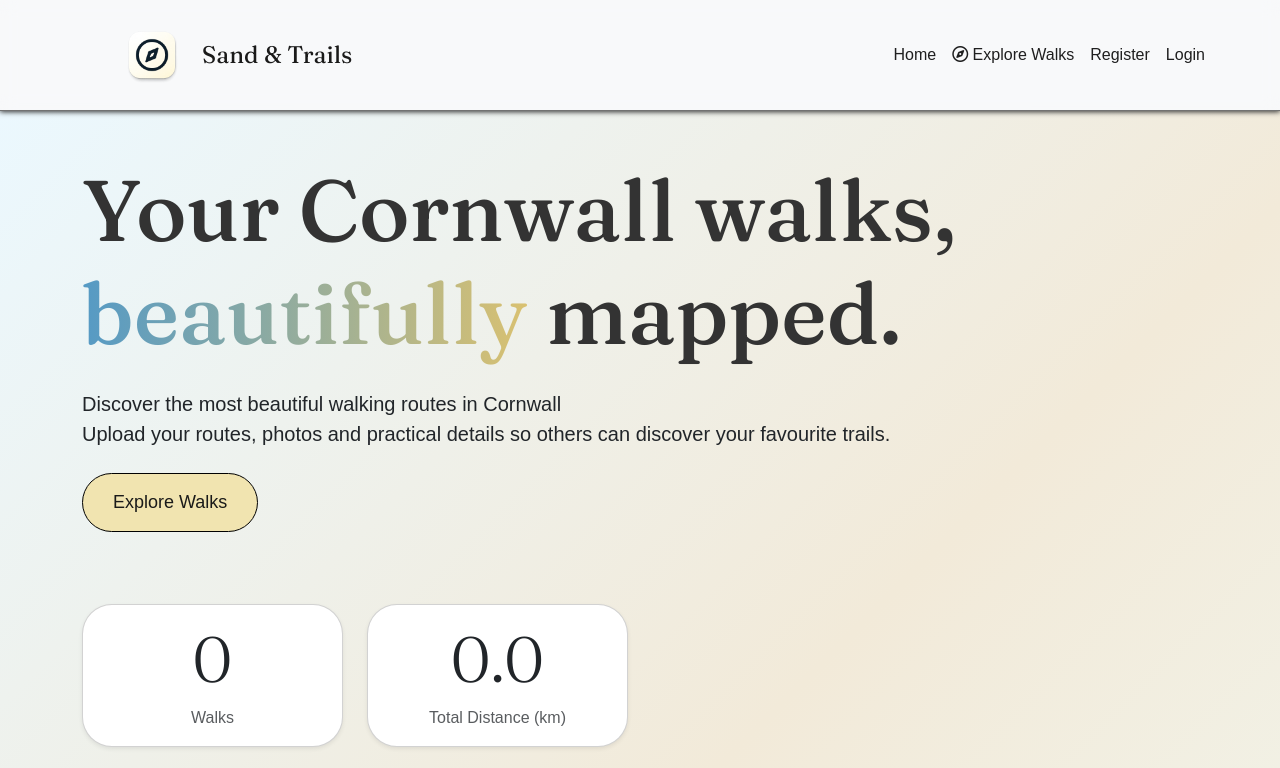
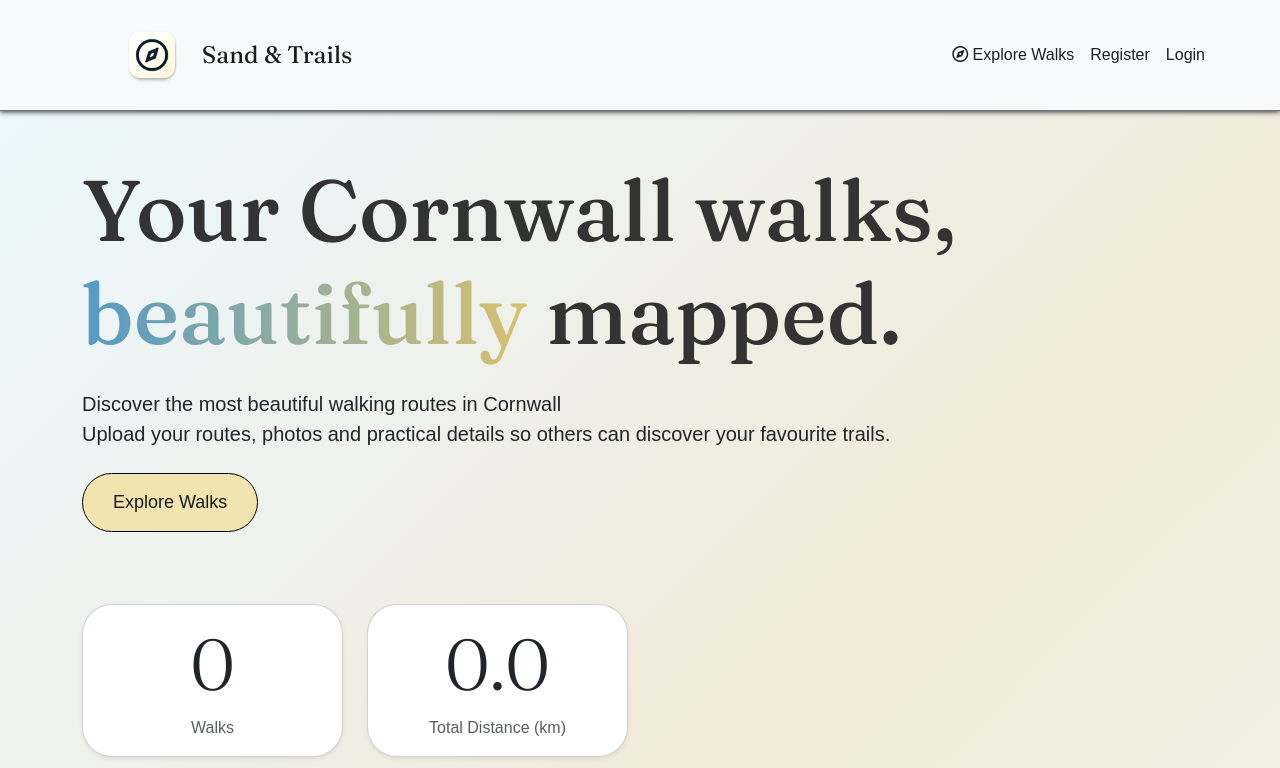
Before and after one commit to cal129/Cornwall_walk, a Django app: page / in a window 1280 px wide. Shown: the top 768 px of the page. Run offline with Django 4.2, Linux system fonts and the light colour scheme; data that the repository does not hold is empty; some libraries are stand-ins or nearby versions.

Commit message:
update readme. update for web accesibility

```diff
--- a/post_walk/templates/base.html
+++ b/post_walk/templates/base.html
@@ -37,7 +37,7 @@
                     </button>
                     <div class="collapse navbar-collapse" id="navbarSupportedContent">
                         <div class="navbar-nav ms-auto">
-                            <a class="nav-link" href="/">Home</a>
+
                             <a class="nav-link" href="{% url 'walk_list' %}"><i class="fa-regular fa-compass"></i> Explore Walks</a>
                             {% if user.is_authenticated %}
                             <a class="nav-link" href="{% url 'walk_create' %}"><i class="fa-solid fa-cloud-arrow-up"></i> Add Walk</a>
--- a/post_walk/templates/index.html
+++ b/post_walk/templates/index.html
@@ -32,7 +32,7 @@
                 <div class="col-12 col-md-3">
                     <div class="card shadow-sm">
                         <div class="card-body text-center">
-                            <h3 class="display-3">{{ walk_count }}</h3>
+                            <h2 class="display-2">{{ walk_count }}</h2>
                             <p class="card-text text-muted">Walks</p>
                         </div>
                     </div>
@@ -40,7 +40,7 @@
                 <div class="col-12 col-md-3">
                     <div class="card shadow-sm">
                         <div class="card-body text-center">
-                            <h3 class="display-3">{{ total_distance|floatformat:1 }}</h3>
+                            <h2 class="display-2">{{ total_distance|floatformat:1 }}</h2>
                             <p class="card-text text-muted">Total Distance (km)</p>
                         </div>
                     </div>
```
Also changed, not shown: README.md, post_walk/static/post_walk/images/readme/ERD.png (added), post_walk/static/post_walk/images/readme/Kanban.png (added), post_walk/static/post_walk/images/readme/colors.png (added), post_walk/static/post_walk/images/readme/overview.png (added), post_walk/static/post_walk/images/readme/wire fram walk detail.png (added), post_walk/static/post_walk/images/readme/wire frame all walks.png (added), post_walk/static/post_walk/images/readme/wirefram home.png (added).
